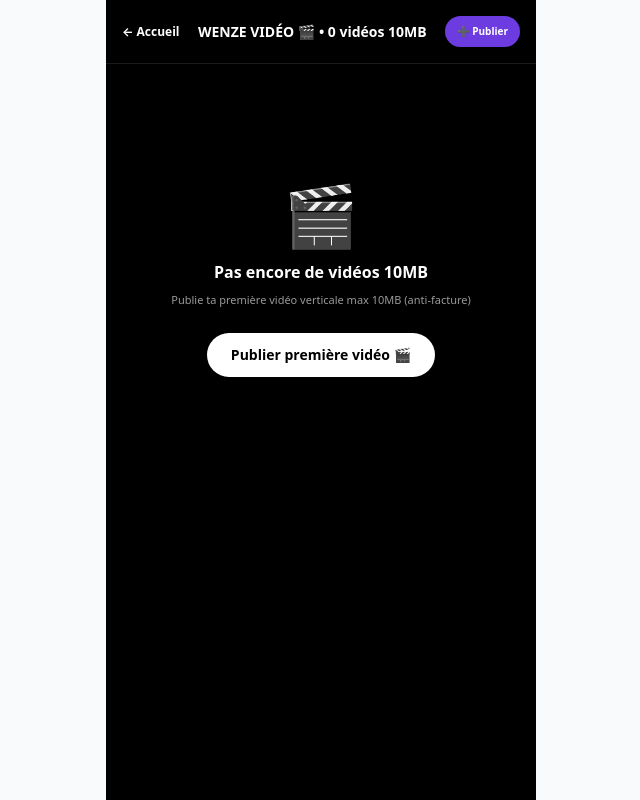
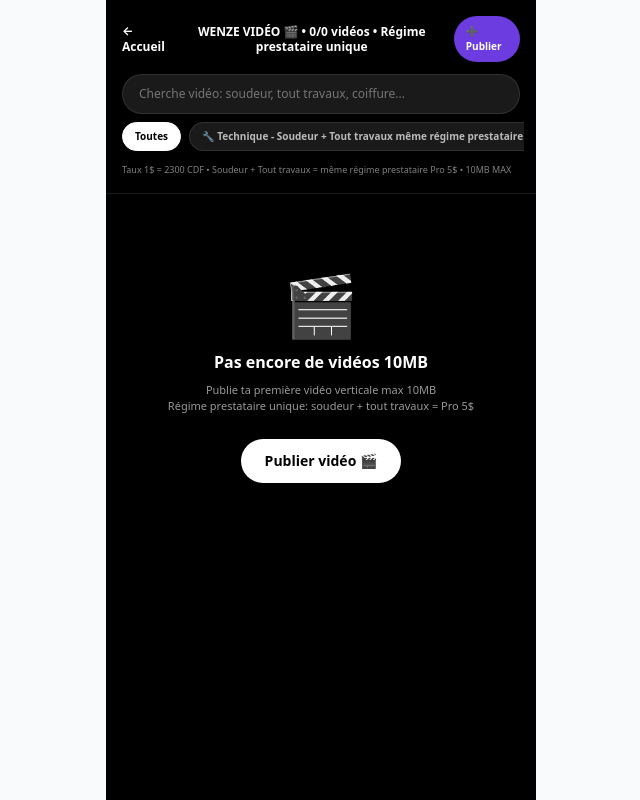
Before and after one commit to kongolokelvin47-cmd/Wenze-pwa, a Next.js app: page /video in a window 1280 px wide. Shown: the whole page, without its empty margins (319-959 px from the left). Built offline with nearby package versions, Linux system fonts and the light colour scheme.

Commit message:
Enhance video page with filtering and search features
Added filtering and search functionality for videos, updated video reference handling, and improved UI elements for better user experience.

```diff
--- a/app/video/page.tsx
+++ b/app/video/page.tsx
@@ -1,23 +1,26 @@
 "use client";
-import { useState, useEffect, useRef } from "react";
+import { useState, useEffect, useRef, useMemo } from "react";
 import Link from "next/link";
+import { CATEGORIES_WENZE, getCategorieById } from "@/lib/categories";
+import { TAUX_CDF } from "@/lib/paiement";
 
 const cleanWhatsapp = (n: string) => (n || "").toString().replace(/[^0-9]/g, "");
 
 export default function VideoPage() {
   const [videos, setVideos] = useState<any[]>([]);
-  const videoRefs = useRef<Map<number, HTMLVideoElement>>(new Map());
+  const [filter, setFilter] = useState<"all" | "technique" | "beaute" | "commerce" | "alimentation">("all");
+  const [search, setSearch] = useState("");
+  const videoRefs = useRef<Map<string, HTMLVideoElement>>(new Map());
 
   useEffect(() => {
     try {
       const list = JSON.parse(localStorage.getItem("wenze_annonces_list") || "[]");
-      // ✅ Seulement vidéos + ownerWhatsapp vérifié
       const vids = list.filter((a:any) => (a.typeMedia === "video" || a.video) && (a.ownerWhatsapp || a.whatsapp)).reverse();
       setVideos(vids);
     } catch {}
   }, []);
 
-  // ✅ Anti-facture: joue seulement la vidéo visible (TikTok)
+  // Anti-facture TikTok
   useEffect(() => {
     const observer = new IntersectionObserver((entries) => {
       entries.forEach(entry => {
@@ -26,35 +29,83 @@ export default function VideoPage() {
         else video.pause();
       });
     }, { threshold: 0.7 });
-
     videoRefs.current.forEach(v => observer.observe(v));
     return () => observer.disconnect();
   }, [videos]);
 
+  const filtered = useMemo(() => {
+    return videos.filter((v: any) => {
+      const catId = (v.categorieId || v.categorie || "").toLowerCase();
+      const act = (v.activiteId || v.activite || "").toLowerCase();
+      const q = search.toLowerCase();
+
+      // Filtre technique = soudeur + tout travaux même régime
+      if (filter !== "all") {
+        const isTech = filter === "technique" && (catId.includes("technique") || act.includes("soudeur") || act.includes("tout-travaux"));
+        if (filter === "technique" && !isTech) return false;
+        if (filter !== "technique" && !catId.includes(filter)) return false;
+      }
+
+      if (search && !`${v.titre} ${v.description} ${v.user} ${v.profession} ${act} ${catId}`.toLowerCase().includes(q)) return false;
+      return true;
+    });
+  }, [videos, filter, search]);
+
+  const getCategorieInfo = (v: any) => {
+    const cat = getCategorieById((v.categorieId || v.categorie || "").toLowerCase());
+    return cat ? { label: cat.titreCourt, icon: cat.icon } : { label: v.categorie || "Autre", icon: "📦" };
+  };
+
   const getWaLink = (v: any) => {
-    const msg = `Bonjour ${v.user}, je viens de WENZE VIDÉO 🎬, je veux "${v.titre}" à ${v.prix}$ - owner ${cleanWhatsapp(v.ownerWhatsapp).slice(-4)}`;
+    const catInfo = getCategorieInfo(v);
+    const isSpecial = (v.activite || "").toLowerCase().includes("soudeur") || (v.activite || "").toLowerCase().includes("tout-travaux");
+    const regimeTxt = isSpecial ? "Régime Prestataire Technique Unique - Soudeur + Tout travaux 5$" : "Régime Prestataire";
+    const msg = `Bonjour ${v.user}, je viens de WENZE VIDÉO 🎬 ${catInfo.label} - ${regimeTxt} - Je veux "${v.titre}" à ${v.prix}$ - owner ${cleanWhatsapp(v.ownerWhatsapp).slice(-4)}`;
     return `https://wa.me/${cleanWhatsapp(v.ownerWhatsapp || v.whatsapp)}?text=${encodeURIComponent(msg)}`;
   };
 
   return (
     <div className="max-w-[430px] mx-auto bg-black min-h-screen pb-20 text-white">
-      <header className="sticky top-0 bg-black/90 backdrop-blur z-20 p-4 flex justify-between items-center border-b border-white/10">
+      <header className="sticky top-0 bg-black/90 backdrop-blur z-20 p-4 border-b border-white/10">
+        <div className="flex justify-between items-center">
           <Link href="/" className="text-xs font-bold">← Accueil</Link>
-        <h1 className="font-black text-sm">WENZE VIDÉO 🎬 • {videos.length} vidéos 10MB</h1>
+          <h1 className="font-black text-[12px] text-center leading-tight">WENZE VIDÉO 🎬 • {filtered.length}/{videos.length} vidéos • Régime prestataire unique</h1>
           <Link href="/publier?boost=video" className="text-[10px] bg-[#6C3CE0] px-3 py-2 rounded-full font-bold">➕ Publier</Link>
+        </div>
+
+        <div className="mt-3 space-y-2">
+          <input value={search} onChange={e=>setSearch(e.target.value)} placeholder="Cherche vidéo: soudeur, tout travaux, coiffure..." className="w-full bg-white/10 border border-white/10 rounded-full py-2.5 px-4 text-[12px] text-white placeholder:text-white/40 outline-none focus:border-[#6C3CE0]" />
+          <div className="flex gap-2 overflow-x-auto pb-1 -mx-1 px-1">
+            {[
+              { id: "all", label: "Toutes" },
+              { id: "technique", label: "🔧 Technique - Soudeur + Tout travaux même régime prestataire" },
+              { id: "beaute", label: "💅 Beauté" },
+              { id: "commerce", label: "👕 Commerce" },
+              { id: "alimentation", label: "🍲 Alimentation" },
+            ].map(f => (
+              <button key={f.id} onClick={()=>setFilter(f.id as any)} className={`whitespace-nowrap px-3 py-1.5 rounded-full text-[10px] font-bold border ${filter===f.id ? "bg-white text-black border-white" : "bg-white/10 text-white/70 border-white/10"}`}>
+                {f.label}
+              </button>
+            ))}
+          </div>
+        </div>
+        <p className="text-[9px] text-white/50 mt-2">Taux 1$ = {TAUX_CDF} CDF • Soudeur + Tout travaux = même régime prestataire Pro 5$ • 10MB MAX</p>
       </header>
 
-      {videos.length === 0 ? (
-        <div className="p-10 text-center mt-20">
+      {filtered.length === 0 ? (
+        <div className="p-10 text-center mt-10">
           <p className="text-6xl">🎬</p>
-          <p className="font-bold mt-4">Pas encore de vidéos 10MB</p>
-          <p className="text-[11px] opacity-60 mt-2">Publie ta première vidéo verticale max 10MB (anti-facture)</p>
-          <Link href="/publier?boost=video" className="mt-6 inline-block bg-white text-black px-6 py-3 rounded-full font-bold text-sm">Publier première vidéo 🎬</Link>
+          <p className="font-bold mt-4">{videos.length === 0 ? "Pas encore de vidéos 10MB" : `Pas de vidéo dans ${filter}`}</p>
+          <p className="text-[11px] opacity-60 mt-2">{videos.length === 0 ? "Publie ta première vidéo verticale max 10MB" : `Filtre: ${filter} • Recherche: ${search || "aucune"}`}<br/>Régime prestataire unique: soudeur + tout travaux = Pro 5$</p>
+          <Link href="/publier?boost=video" className="mt-6 inline-block bg-white text-black px-6 py-3 rounded-full font-bold text-sm">Publier vidéo 🎬</Link>
         </div>
       ) : (
-        <div className="snap-y snap-mandatory h-[calc(100vh-64px)] overflow-y-scroll">
-          {videos.map((v) => (
-            <div key={v.id} className="snap-start h-[calc(100vh-64px)] relative flex items-end bg-black border-b border-white/5">
+        <div className="snap-y snap-mandatory h-[calc(100vh-120px)] overflow-y-scroll">
+          {filtered.map((v) => {
+            const catInfo = getCategorieInfo(v);
+            const isSpecialRegime = (v.activiteId || v.activite || "").toLowerCase().includes("soudeur") || (v.activiteId || v.activite || "").toLowerCase().includes("tout-travaux");
+            return (
+              <div key={v.id} className="snap-start h-[calc(100vh-120px)] relative flex items-end bg-black border-b border-white/5">
                 <video
                   ref={(el) => { if (el) videoRefs.current.set(v.id, el); }}
                   src={v.video}
@@ -67,13 +118,14 @@ export default function VideoPage() {
                 <div className="absolute inset-0 bg-gradient-to-t from-black via-black/20 to-transparent pointer-events-none" />
 
                 <div className="relative p-4 w-full z-10">
-                <div className="flex gap-2 mb-2">
+                  <div className="flex gap-2 mb-2 flex-wrap">
                     <span className="text-[9px] bg-white/20 backdrop-blur px-2 py-1 rounded-full font-bold">🎬 10MB MAX</span>
-                  <span className="text-[9px] bg-green-500/80 px-2 py-1 rounded-full font-bold">🔒 owner {cleanWhatsapp(v.ownerWhatsapp||v.whatsapp).slice(-4)}</span>
-                  <span className="text-[9px] bg-[#6C3CE0] px-2 py-1 rounded-full font-bold">{v.prix}$</span>
+                    <span className="text-[9px] bg-green-500/80 px-2 py-1 rounded-full font-bold">🔒 {cleanWhatsapp(v.ownerWhatsapp||v.whatsapp).slice(-4)}</span>
+                    <span className="text-[9px] bg-[#6C3CE0] px-2 py-1 rounded-full font-bold">{v.prix}$ • {catInfo.icon} {catInfo.label}</span>
+                    {isSpecialRegime && <span className="text-[8px] bg-[#00C950] px-2 py-1 rounded-full font-bold">PRESTATAIRE • Soudeur + Tout travaux même régime</span>}
                   </div>
                   <p className="font-black text-[18px] leading-tight">{v.titre}</p>
-                <p className="text-[13px] opacity-90 mt-1">👤 {v.user} • {v.categorie}</p>
+                  <p className="text-[13px] opacity-90 mt-1">👤 {v.user} • {v.profession || catInfo.label} • Régime: prestataire</p>
                   <p className="text-[11px] opacity-60 mt-1 line-clamp-2">{v.description}</p>
 
                   <div className="grid grid-cols-2 gap-2 mt-3">
@@ -82,18 +134,17 @@ export default function VideoPage() {
                   </div>
                 </div>
 
-              {/* Boutons droite style TikTok */}
                 <div className="absolute right-2 bottom-32 z-10 flex flex-col gap-4">
                   <div className="text-center"><p className="text-xl">❤️</p><p className="text-[10px]">Wenze</p></div>
                   <div className="text-center"><p className="text-xl">💬</p><p className="text-[10px]">{v.user?.slice(0,4)}</p></div>
                 </div>
               </div>
-          ))}
+            );
+          })}
         </div>
       )}
     </div>
   );
 }
 
-// 🔥 FIX VERCEL OBLIGATOIRE - SANS ÇA TES 292 RESTENT ROUGES
 export const dynamic = 'force-dynamic';
```
Lines whose indentation alone changed are shown as unchanged.
